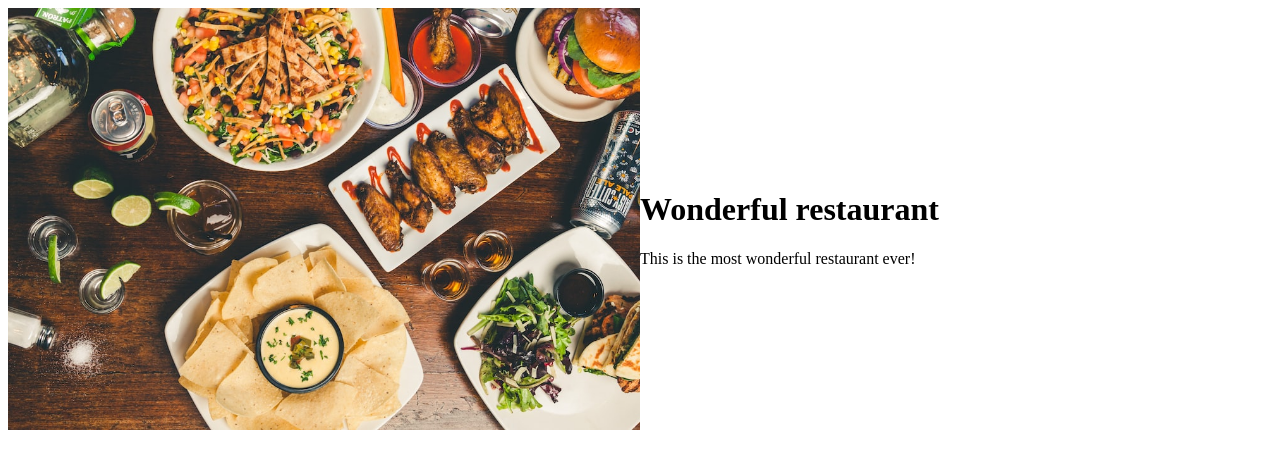
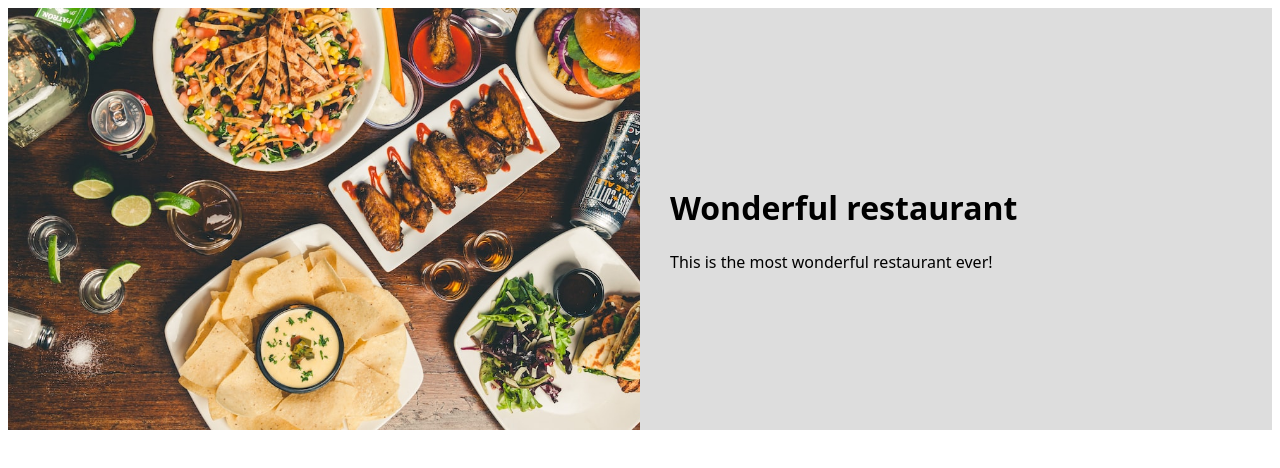
Before and after one commit to Jeffvf/restaurant-page, a website built with webpack: page dist/index.html in a window 1280 px wide. Built offline with nearby package versions, Linux system fonts and the light colour scheme.

Commit message:
chore: add new font family

```diff
--- a/src/styles.css
+++ b/src/styles.css
@@ -1,5 +1,18 @@
-#content{
+*{
+    font-family: 'Noto Sans', sans-serif;
+}
+
+#content {
     display:grid;
     grid-template-columns: repeat(2, 1fr);
-    align-items: center;
 }
+
+.description {
+    display:flex;
+    flex-direction: column;
+    background-color: rgb(221, 221, 221);
+    align-self: stretch;
+    justify-self: stretch;
+    justify-content: center;
+    padding: 30px;
+}
```
